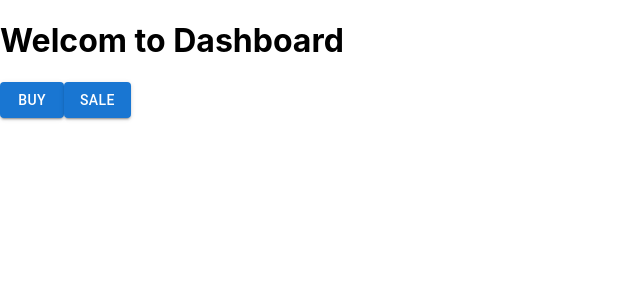
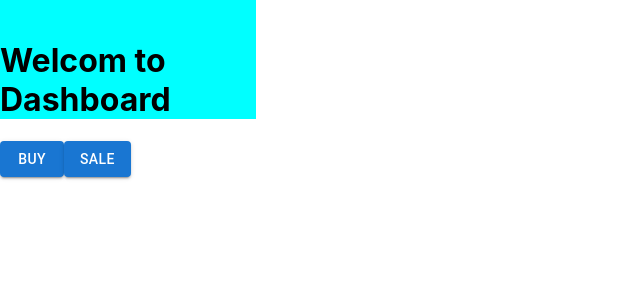
Before and after one commit to sivaguru13/Project_webpage, a React (Create React App) app: page /home in a window 1280 px wide. Shown: the top 300 px of the page, without its empty margins (0-640 px from the left). Built offline with nearby package versions, Linux system fonts and the light colour scheme.

Commit message:
change filename to login to sigin

```diff
--- a/src/App.js
+++ b/src/App.js
@@ -1,7 +1,7 @@
 import { BrowserRouter, Route, Routes } from 'react-router-dom';
 import './App.css';
 import Homepage from './Components/homepage';
-import Login from './Components/Sigin';
+import Login from './Components/Signin';
 import Signup from './Components/Signup';
 
 function App() {
--- a/src/Components/login.js
+++ b/src/Components/Signin.js
@@ -6,7 +6,7 @@ import { useState } from 'react';
 import axios from 'axios';
 import { useNavigate } from 'react-router-dom';
 
-const Login =()=> {
+const Signin =()=> {
     const [user, setUser] = useState({ name: "", email: "", password: "" });
     console.log(user);
     const handlechange = (event) => {
@@ -29,7 +29,6 @@ const Login =()=> {
         alert('Login Successfully');
         console.log(res.data)})
     .catch((err)=>{console.log(err)})
-
     }
   //
   // Navigate('/register');
@@ -45,8 +44,7 @@ return (
         alignItems: "center",
         backgroundRepeat: "no-repeat",
         backgroundSize: "cover",
-    }}
-  >
+    }}>
     <Paper
     sx={{
         width: "500px",
@@ -99,8 +97,7 @@ return (
 
     <Typography variant="h6">-------------- or -------------</Typography>
     <Typography variant="p">
-        <a
-          href="#"
+        <a href="#"
             style={{
             color: "black",
             textDecoration: "none",
@@ -130,7 +127,7 @@ return (
     <Typography variant="p">
         Don't have an account?
         <a href="/register" style={{ color: "black" }}>
-          login
+        Signin
         </a>
     </Typography>
     </Paper>
@@ -138,4 +135,4 @@ return (
 );
 }
 
-export default Login;
+export default Signin;
--- a/src/Components/homepage.css
+++ b/src/Components/homepage.css
@@ -0,0 +1,10 @@
+.homepage{
+    height: 100%;
+    width: 100%;
+    background-color: bisque;
+}
+.leftside{
+    width: 20%;
+    height: 100%;
+    background-color: aqua;
+}
--- a/src/Components/homepage.js
+++ b/src/Components/homepage.js
@@ -1,11 +1,18 @@
 import { Button } from "@mui/material";
-
+import './Homepage.css'
 function Homepage(){
     return(
-        <div>
-            <h1>Welcom to Dashboard</h1>
-            <div><Button variant="contained">Buy</Button>
-            <Button variant="contained">Sale</Button> </div>
+        <div style={{height:'100%'}}>
+            <div className="leftside">
+                <img></img>
+                <h1>Welcom to Dashboard</h1>
+            </div>
+            <div>
+                <Button variant="contained">Buy</Button>
+                <Button variant="contained">Sale</Button>
+            </div>
+
+
         </div>
     );
 
```
Also changed, not shown: src/Components/Sigin.js (deleted), src/Components/Signin.css (added), src/Components/login.css (deleted), 1 other file (tests, documents, lock files or other folders). Lines whose indentation alone changed are shown as unchanged.
